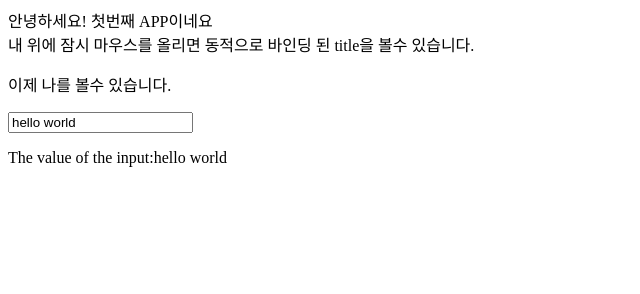
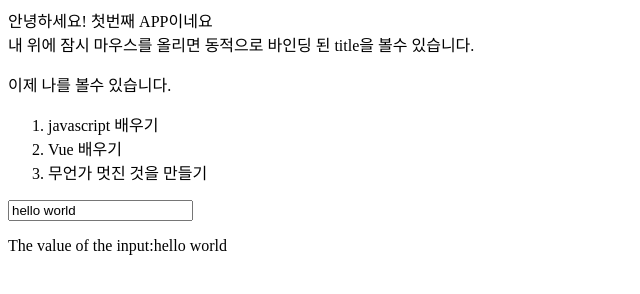
Before and after one commit to MKYun/vue.js-test, a plain HTML site: page index.html in a window 1280 px wide. Shown: the whole page, without its empty margins (0-640 px from the left). Drawn offline with nearby package versions, Linux system fonts and the light colour scheme.

Commit message:
v-for 함수 추가 테스트

```diff
--- a/index.html
+++ b/index.html
@@ -5,6 +5,8 @@
     <meta charset="UTF-8">
     <title>Untitled Document</title>
     <script src="https://unpkg.com/vue">
+
+
     </script>
 </head>
 
@@ -25,51 +27,75 @@
         </p>
     </div>
 
+    <div id="app-4">
+        <ol>
+            <li v-for="todo in todos">
+                    {{todo.text}}
+            </li>
+        </ol>
+    </div>
+
     <div id="root">
         <input type="text" id="input" v-model="message">
         <p>The value of the input:{{message}}</p>
     </div>
 
+
+
 </body>
+
 </html>
 
 
 
 
 <script>
-    var app = new Vue ({
+    var app = new Vue({
 
-        el:'#app',
-        data:{
+        el: '#app',
+        data: {
 
-            message:'안녕하세요! 첫번째 APP이네요'
+            message: '안녕하세요! 첫번째 APP이네요'
         }
     })
 
-    var app2 = new Vue ({
+    var app2 = new Vue({
 
-        el:'#app-2',
-        data:{
-            message:'이페이지는' + new Date() + '에 로드 되었습니다.'
+        el: '#app-2',
+        data: {
+            message: '이페이지는' + new Date() + '에 로드 되었습니다.'
         }
     })
 
 
     var root = new Vue({
 
-        el:'#root',
-        data:{
-            message:'hello world'
+        el: '#root',
+        data: {
+            message: 'hello world'
         }
 
     })
 
     var app3 = new Vue({
-        el:"#app-3",
-        data:{
-            seen:true
+        el: '#app-3',
+        data: {
+            seen: true
 
         }
 
     })
+
+    var app4 = new Vue({
+        el:'#app-4',
+        data:{
+            todos:[
+                {text:'javascript 배우기'},
+                {text:'Vue 배우기'},
+                {text:'무언가 멋진 것을 만들기'}
+            ]
+
+    }
+    })
+
 </script>
```
